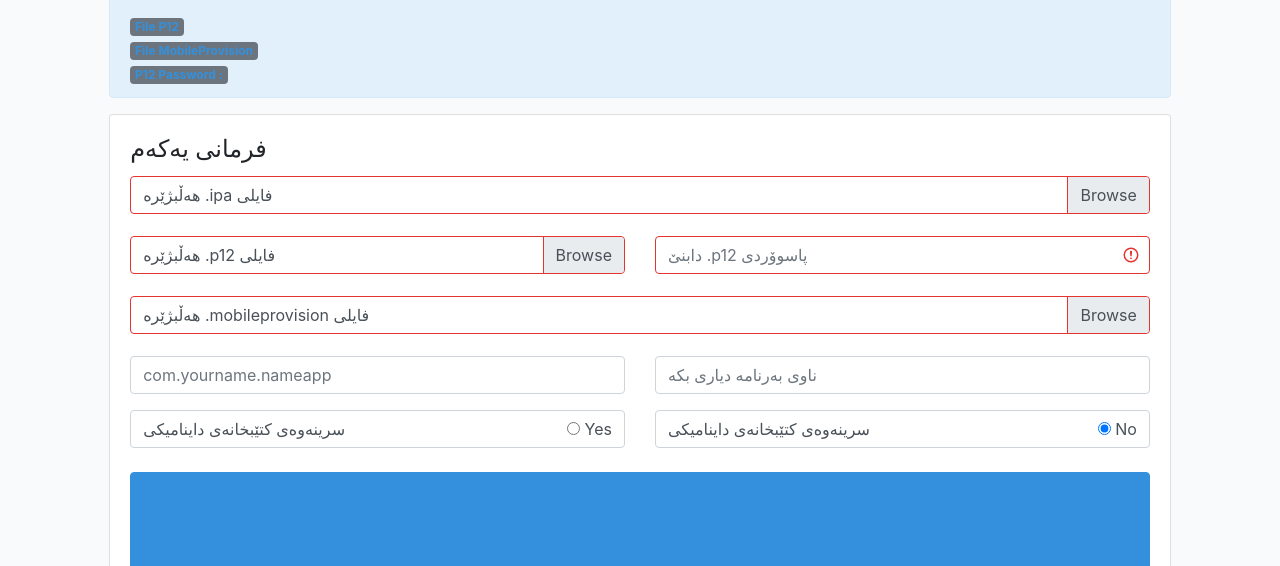
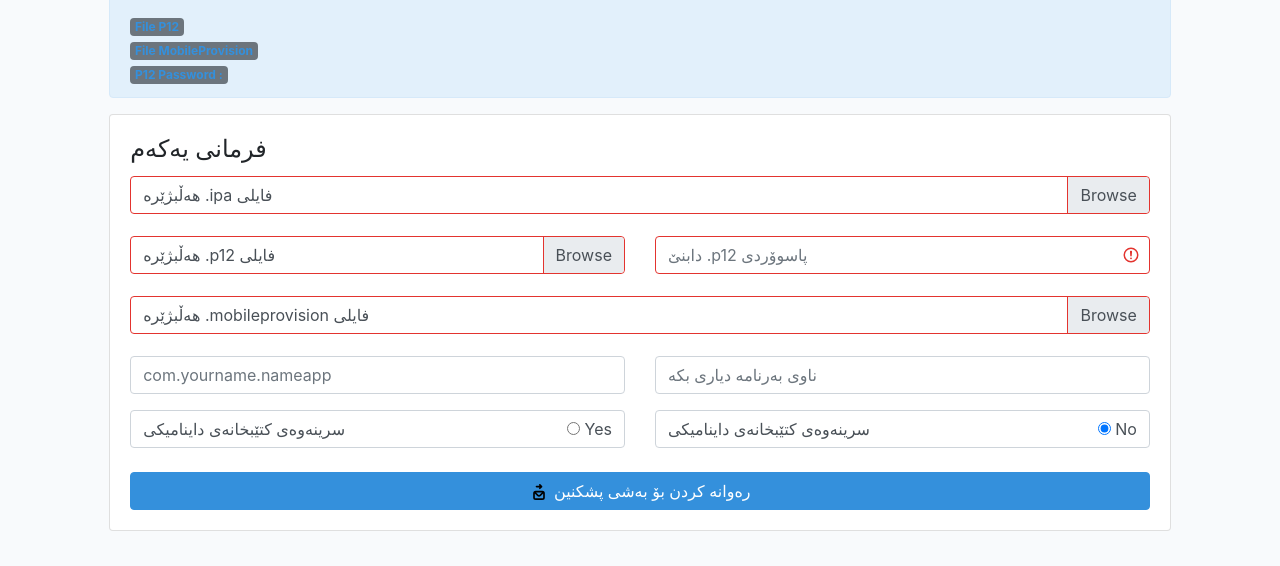
Before and after one commit to zhanyar1212/1, a plain HTML site: page tab/sign.html in a window 1280 px wide. Shown: the part 181-747 px from the top of the page. Drawn offline with Linux system fonts and the light colour scheme; a script that the page names is missing.

Commit message:
Update sign.html

```diff
--- a/tab/sign.html
+++ b/tab/sign.html
@@ -121,7 +121,7 @@
                             </div>
 
                             <button class="btn btn-primary btn-block" @click="upload">
-                                <svg xmlns="http://www.w3.org/2000/svg" data-name="Layer 1" viewBox="0 0 24 24"><path d="M16,10.5H8a3,3,0,0,0-3,3v5a3,3,0,0,0,3,3h8a3,3,0,0,0,3-3v-5A3,3,0,0,0,16,10.5Zm-.42,2L12.7,15.38a1,1,0,0,1-1.4,0L8.42,12.5Zm1.42,6a1,1,0,0,1-1,1H8a1,1,0,0,1-1-1V13.91l2.88,2.87a2.94,2.94,0,0,0,2.12.89,3,3,0,0,0,2.12-.88L17,13.91ZM9,6.5h3.59l-.3.29a1,1,0,0,0,0,1.42,1,1,0,0,0,1.42,0l2-2a1,1,0,0,0,.21-.33,1,1,0,0,0,0-.76,1,1,0,0,0-.21-.33l-2-2a1,1,0,0,0-1.42,1.42l.3.29H9a1,1,0,0,0,0,2Z"/></svg>
+                                <svg style="height: 20px" xmlns="http://www.w3.org/2000/svg" data-name="Layer 1" viewBox="0 0 24 24"><path d="M16,10.5H8a3,3,0,0,0-3,3v5a3,3,0,0,0,3,3h8a3,3,0,0,0,3-3v-5A3,3,0,0,0,16,10.5Zm-.42,2L12.7,15.38a1,1,0,0,1-1.4,0L8.42,12.5Zm1.42,6a1,1,0,0,1-1,1H8a1,1,0,0,1-1-1V13.91l2.88,2.87a2.94,2.94,0,0,0,2.12.89,3,3,0,0,0,2.12-.88L17,13.91ZM9,6.5h3.59l-.3.29a1,1,0,0,0,0,1.42,1,1,0,0,0,1.42,0l2-2a1,1,0,0,0,.21-.33,1,1,0,0,0,0-.76,1,1,0,0,0-.21-.33l-2-2a1,1,0,0,0-1.42,1.42l.3.29H9a1,1,0,0,0,0,2Z"/></svg>
                                 رەوانە کردن بۆ بەشی پشکنین
                             </button>
                         </div>
```
